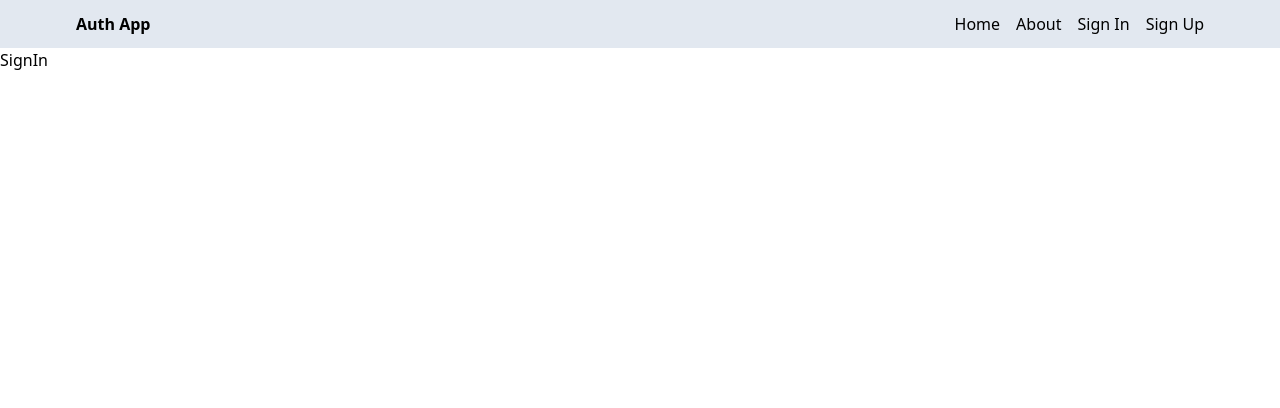
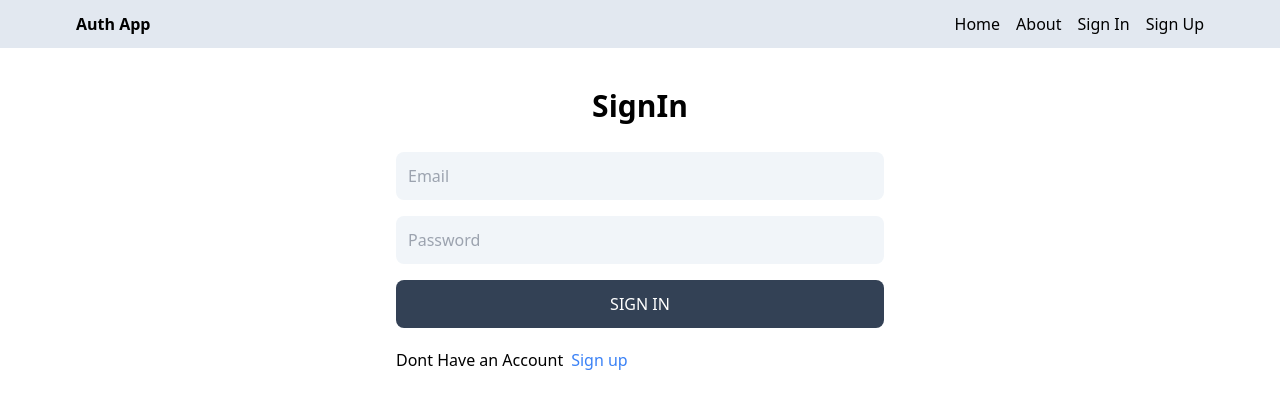
Before and after one commit to nyirurugoomar/mern-auth, a React (Vite) app in the folder client/: page /sign-in in a window 1280 px wide. Shown: the top 408 px of the page. Built offline with nearby package versions, Linux system fonts and the light colour scheme.

Commit message:
complete sign in integration and ui page

```diff
--- a/client/src/pages/SignIn.jsx
+++ b/client/src/pages/SignIn.jsx
@@ -1,8 +1,78 @@
+/* eslint-disable no-unused-vars */
 // eslint-disable-next-line no-unused-vars
-import React from "react";
 
+import { useState } from "react";
+import { Link, useNavigate } from "react-router-dom";
 function SignIn() {
-  return <div>SignIn</div>;
+  const [formData, setFormData] = useState({});
+  const [error, setError] = useState(false);
+  const [loading, setLoading] = useState(false);
+  const navigate = useNavigate();
+
+  const handleChange = (e) => {
+    setFormData({ ...formData, [e.target.id]: e.target.value });
+  };
+  const handleSubmit = async (e) => {
+    e.preventDefault();
+    try {
+      setLoading(true);
+      setError(false);
+      const res = await fetch("/api/auth/signin", {
+        method: "POST",
+        headers: {
+          "Content-Type": "application/json",
+        },
+        body: JSON.stringify(formData),
+      });
+
+      const data = await res.json();
+
+      setLoading(false);
+      if (data.success === true) {
+        setError(true);
+        return;
+      }
+      navigate("/");
+    } catch (error) {
+      setLoading(false);
+      setError(true);
+    }
+  };
+  return (
+    <div className="p-3 max-w-lg mx-auto">
+      <h1 className="text-3xl text-center font-semibold my-7">SignIn</h1>
+      <form onSubmit={handleSubmit} className="flex flex-col gap-4 ">
+        <input
+          type="email"
+          placeholder="Email"
+          id="email"
+          className="bg-slate-100 p-3 rounded-lg "
+          onChange={handleChange}
+        />
+
+        <input
+          type="password"
+          placeholder="Password"
+          id="password"
+          className="bg-slate-100 p-3 rounded-lg "
+          onChange={handleChange}
+        />
+        <button
+          disabled={loading}
+          className="bg-slate-700 text-white p-3 rounded-lg uppercase hover:opacity-95 disabled:opacity-80"
+        >
+          {loading ? "Loading" : "Sign In"}
+        </button>
+      </form>
+      <div className="flex gap-2 mt-5">
+        <p>Dont Have an Account</p>
+        <Link to="sign-up ">
+          <span className="text-blue-500">Sign up</span>
+        </Link>
+      </div>
+      <p className="text-red-600 mt-5">{error && "something went wront!"}</p>
+    </div>
+  );
 }
 
 export default SignIn;
--- a/client/src/pages/SignUp.jsx
+++ b/client/src/pages/SignUp.jsx
@@ -1,13 +1,13 @@
 /* eslint-disable no-unused-vars */
 // eslint-disable-next-line no-unused-vars
 
-import { set } from "mongoose";
 import { useState } from "react";
-import { Link } from "react-router-dom";
+import { Link, useNavigate } from "react-router-dom";
 function SignUp() {
   const [formData, setFormData] = useState({});
   const [error, setError] = useState(false);
   const [loading, setLoading] = useState(false);
+  const navigate = useNavigate();
 
   const handleChange = (e) => {
     setFormData({ ...formData, [e.target.id]: e.target.value });
@@ -28,10 +28,11 @@
       const data = await res.json();
       console.log(data);
       setLoading(false);
-      if (data.success === true) {
+      if (data.success === false) {
         setError(true);
         return;
       }
+      navigate("/sign-in");
     } catch (error) {
       setLoading(false);
       setError(true);
@@ -72,7 +73,7 @@
       </form>
       <div className="flex gap-2 mt-5">
         <p>Have an Account?</p>
-        <Link to="sign-in ">
+        <Link to="sign-in">
           <span className="text-blue-500">Sign in</span>
         </Link>
       </div>
```
